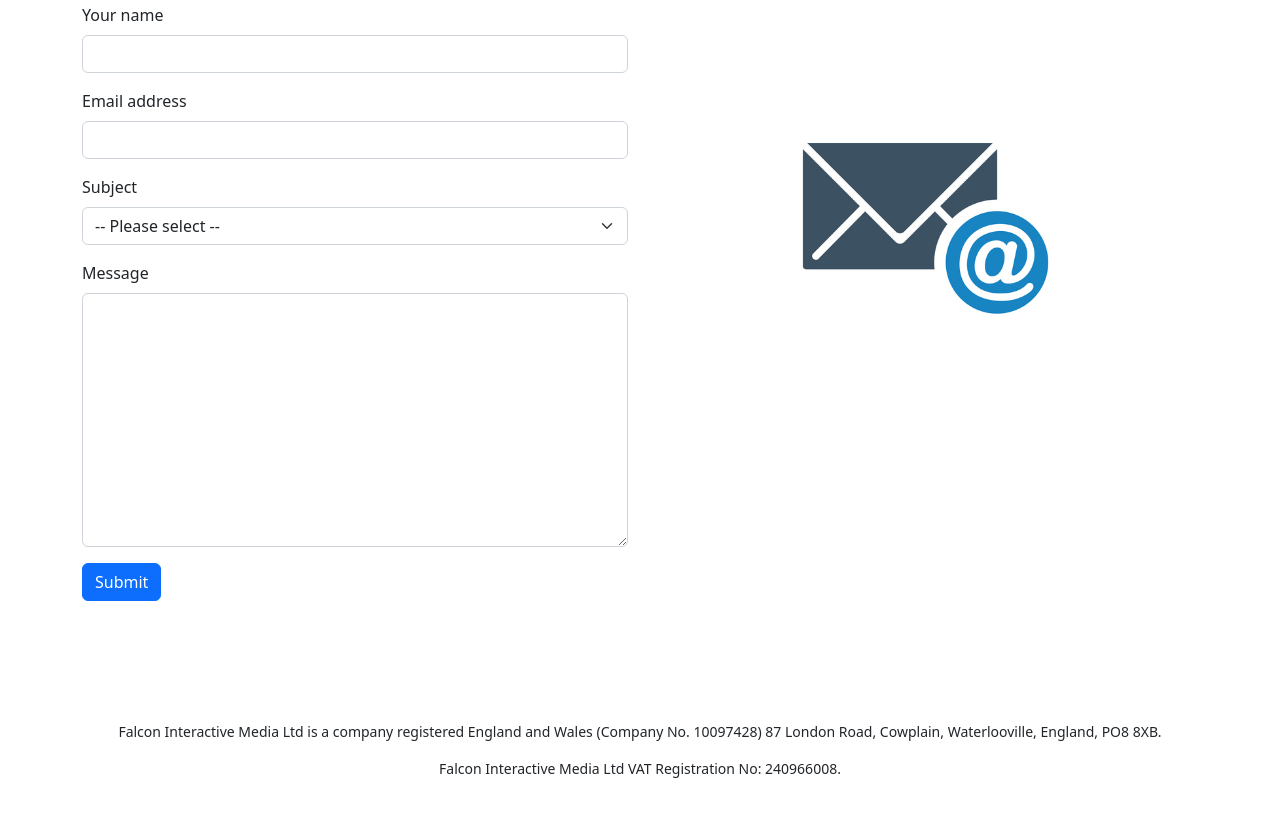
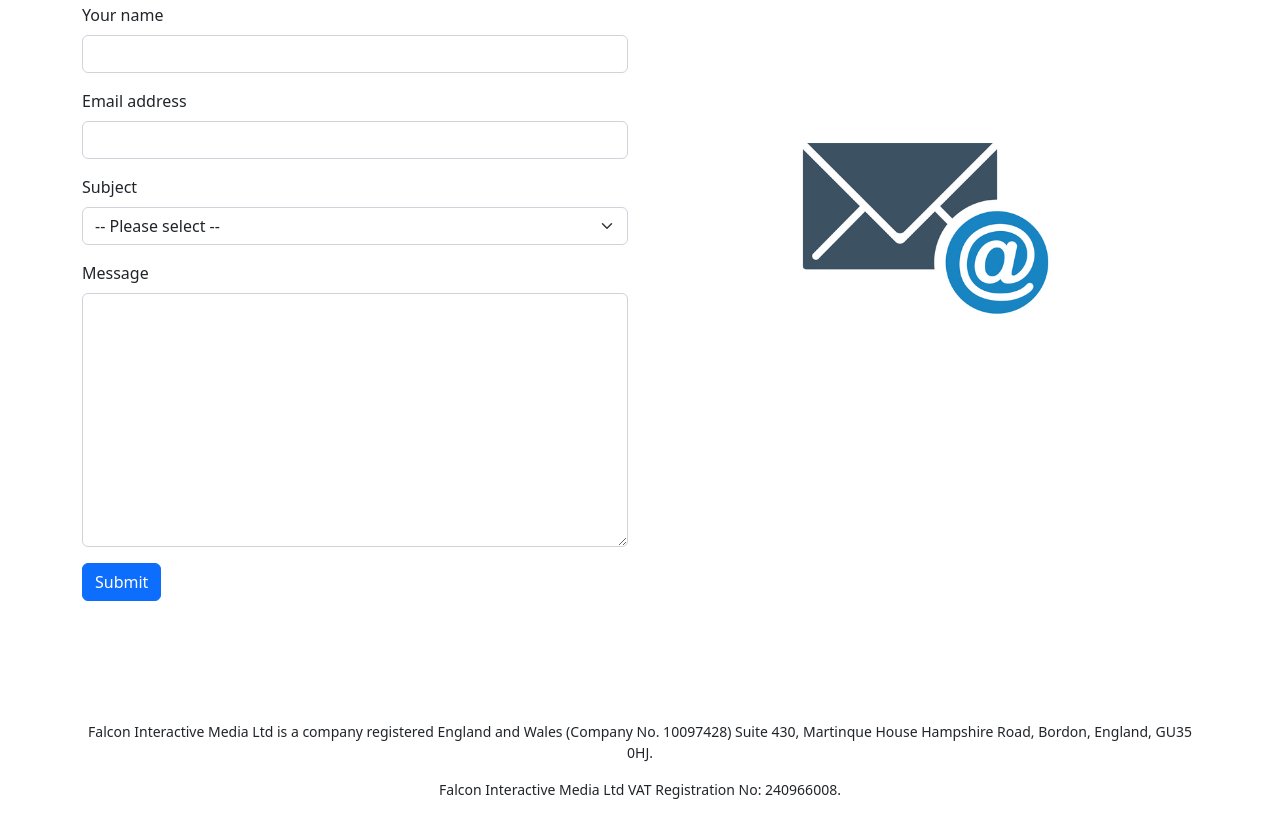
Before and after one commit to adzfaulkner/falconim, a plain HTML site: page src/frontend/index.html in a window 1280 px wide. Shown: the part 1853-2677 px from the top of the page. Before the commit the page ends 2656 px from the top, so only its background shows below. Drawn offline with nearby package versions, Linux system fonts and the light colour scheme.

Commit message:
deps upgrade and company address update

```diff
--- a/src/frontend/index.html
+++ b/src/frontend/index.html
@@ -125,7 +125,7 @@
     <footer>
         <div class="container text-center mt-4 mb-4">
             <small>
-                <p>Falcon Interactive Media Ltd is a company registered England and Wales (Company No. 10097428) 87 London Road, Cowplain, Waterlooville, England, PO8 8XB.</p>
+                <p>Falcon Interactive Media Ltd is a company registered England and Wales (Company No. 10097428) Suite 430, Martinque House Hampshire Road, Bordon, England, GU35 0HJ.</p>
                 <p>Falcon Interactive Media Ltd VAT Registration No: 240966008.</p>
             </small>
         </div>
```
Also changed, not shown: 3 other files.
